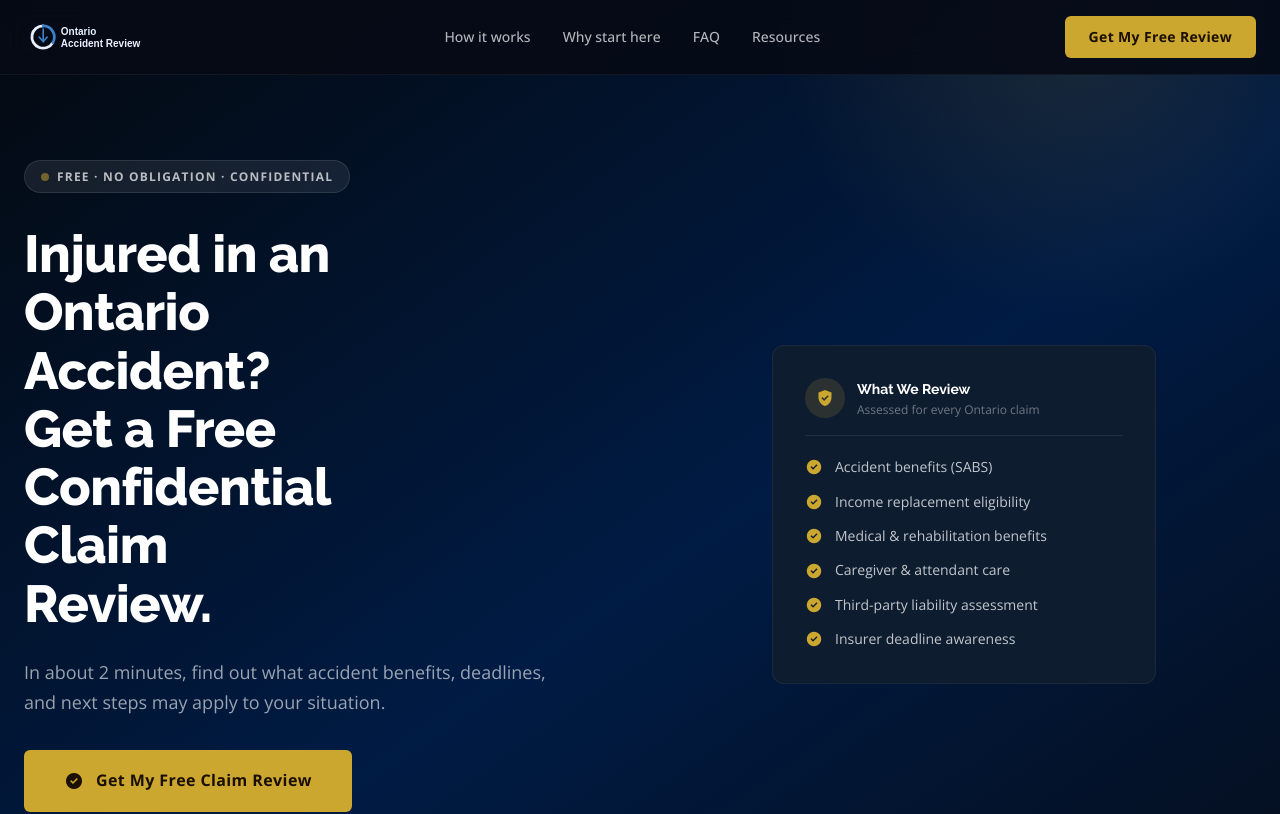
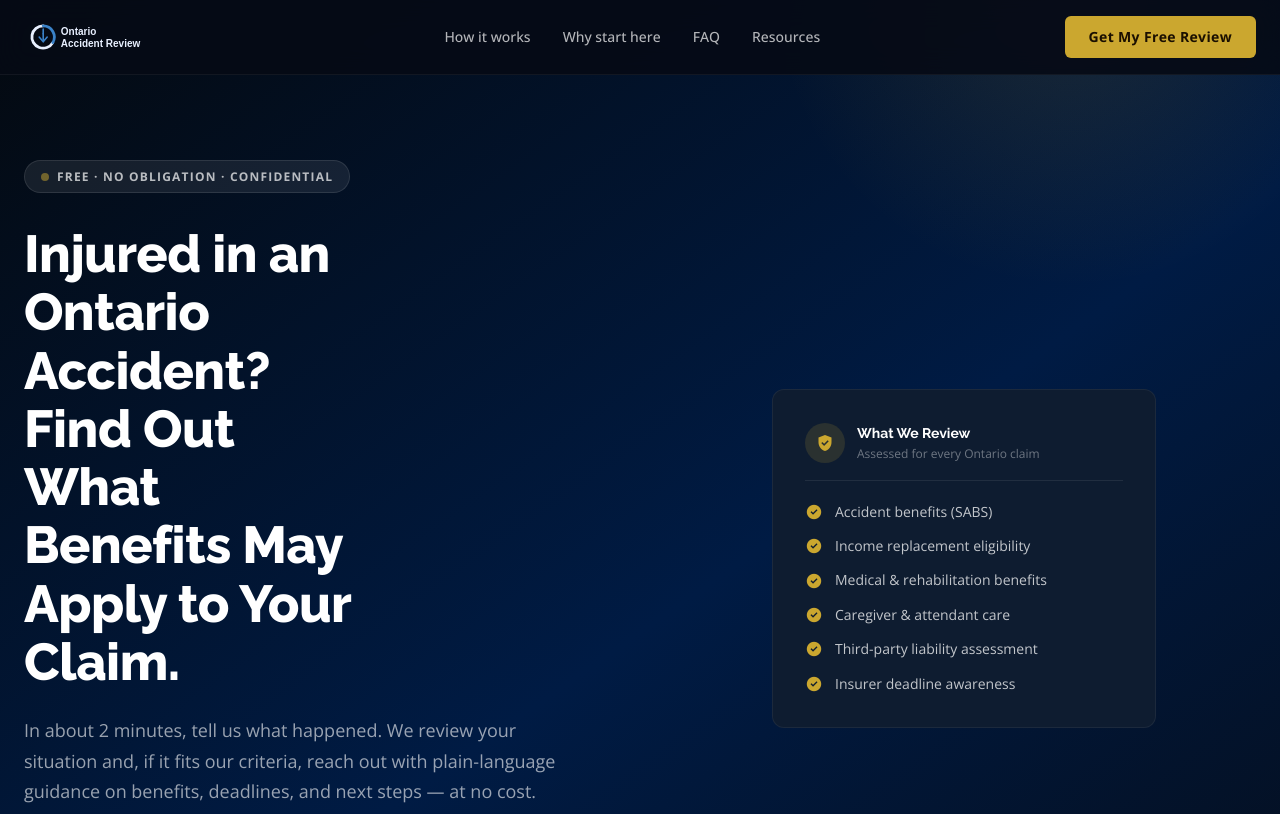
Before and after one commit to jyoung905/OARreal, a Next.js app: page / in a window 1280 px wide. Shown: the top 814 px of the page. Built offline with nearby package versions, Linux system fonts and the light colour scheme.

Commit message:
CRO: Update hero subhead and FAQ — stronger fear-reduction, deadlines urgency, free-first FAQ order

```diff
--- a/components/HomeContent.jsx
+++ b/components/HomeContent.jsx
@@ -118,13 +118,14 @@ export default function HomeContent() {
   ];
 
   const FAQS = [
-    { q:'Do I have to pay anything?', a:'No. The review is completely free. There is no charge at any stage, and no obligation to proceed.' },
-    { q:'Am I hiring a lawyer by submitting this?', a:'No. Submitting this form does not create a legal relationship, retain a lawyer, or start a case. It is simply an intake so we can review your situation.' },
-    { q:'What happens after I submit?', a:'A licensed Ontario professional personally reviews your submission — typically within 1–2 business days. If your situation appears to qualify, a representative will reach out with plain-language guidance on what may apply to your claim.' },
-    { q:'Do I need documents or insurance info?', a:'No. You do not need any documents, policy numbers, or insurance details to start. Just tell us the basics of what happened.' },
+    { q:'Is this completely free?', a:'Yes. The review is completely free. There is no cost at any stage and no obligation to proceed with anything.' },
+    { q:'Will I get bombarded with calls after I submit?', a:'No. We review every submission before following up. We only contact you if your situation appears to fit our review criteria, and we respect your preferred contact method.' },
+    { q:'Am I hiring a lawyer by submitting this?', a:'No. Submitting this form does not create a legal relationship, retain a lawyer, or start a case. It is simply a review request so we can assess your situation.' },
+    { q:'What happens after I submit?', a:'A representative personally reviews your submission. If your situation appears to qualify, they will reach out with plain-language guidance on what benefits, options, or next steps may apply to your claim.' },
+    { q:'Do I need documents or insurance info?', a:'No. You do not need any documents, policy numbers, or insurance details to get started. Just tell us the basics of what happened.' },
     { q:'Is my information private?', a:'Yes. Your information is handled with strict confidentiality, stored securely, and is never shared with insurers or third parties without your consent.' },
     { q:'What if the accident was partly my fault?', a:'Fault does not necessarily disqualify you from accident benefits in Ontario. Ontario uses a no-fault accident benefits system, which means you may still be entitled to certain benefits regardless of fault.' },
-    { q:'What if it has been several months since my accident?', a:'Time limits do apply in Ontario, so it is worth checking your situation now rather than waiting. Submit your review and we will let you know if timing is a concern for your specific claim.' },
+    { q:'Are there deadlines I should know about?', a:'Yes. Ontario accident claims have limitation periods and insurer notification deadlines — some as short as 7 days. The earlier you understand your situation, the more options you may have. A free review now closes no doors.' },
   ];
 
   return (
@@ -206,10 +207,10 @@ export default function HomeContent() {
               <span style={{fontSize:'0.75rem',fontWeight:700,textTransform:'uppercase',letterSpacing:'0.1em',color:'rgba(255,255,255,0.7)',...labelFont}}>Free {'\u00b7'} No Obligation {'\u00b7'} Confidential</span>
             </div>
             <h1 className="hc-hero-h1" style={{fontSize:'3.25rem',fontWeight:800,color:'#fff',lineHeight:1.12,letterSpacing:'-0.01em',marginBottom:'1.5rem',...headlineFont}}>
-              Injured in an Ontario Accident? Get a Free Confidential Claim Review.
+              Injured in an Ontario Accident? Find Out What Benefits May Apply to Your Claim.
             </h1>
             <p style={{fontSize:'1.125rem',color:'rgba(255,255,255,0.6)',lineHeight:1.7,maxWidth:'34rem',marginBottom:'2rem',...bodyFont}}>
-              In about 2 minutes, find out what accident benefits, deadlines, and next steps may apply to your situation.
+              In about 2 minutes, tell us what happened. We review your situation and, if it fits our criteria, reach out with plain-language guidance on benefits, deadlines, and next steps &mdash; at no cost.
             </p>
             <div style={{marginBottom:'2rem'}}>
               <GoldBtn style={{padding:'1.125rem 2.5rem',fontSize:'1rem'}}>
```
